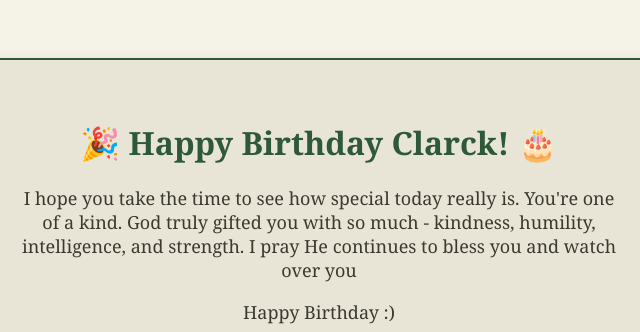
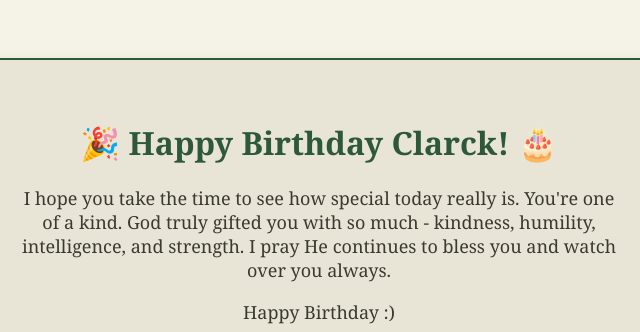
Before and after one commit to persephone1111/ClarckBDay, a plain HTML site: page index.html in a window 1280 px wide. Shown: the top 332 px of the page, 321-961 px from the left. Drawn offline with Linux system fonts and the light colour scheme.

Commit message:
Update index.html

```diff
--- a/index.html
+++ b/index.html
@@ -82,7 +82,7 @@
 <body>
     <div class="card">
         <h1>🎉 Happy Birthday Clarck! 🎂</h1>
-        <p>I hope you take the time to see how special today really is. You're one of a kind. God truly gifted you with so much - kindness, humility, intelligence, and strength. I pray He continues to bless you and watch over you</p>
+        <p>I hope you take the time to see how special today really is. You're one of a kind. God truly gifted you with so much - kindness, humility, intelligence, and strength. I pray He continues to bless you and watch over you always. </p>
         <p>Happy Birthday :)</p>
         <p>From Balquis🌼</p>
     </div>
```
